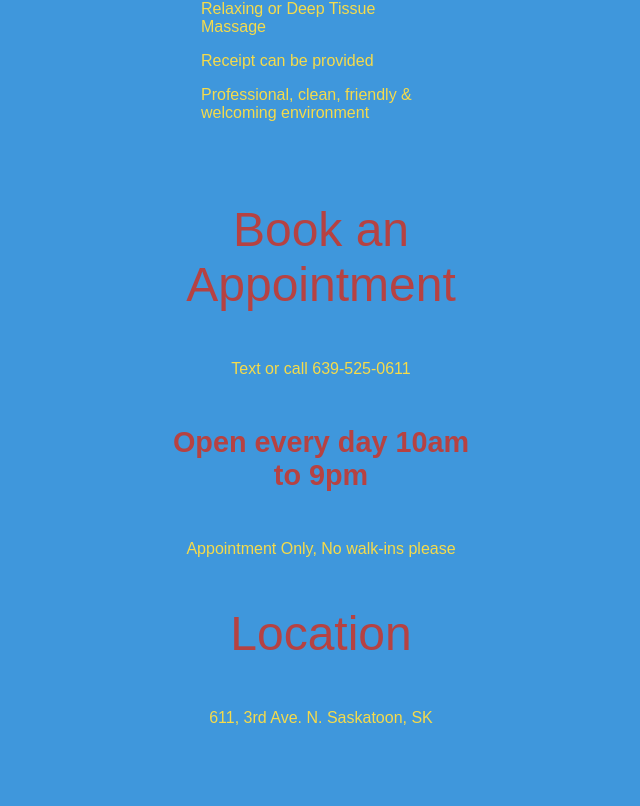
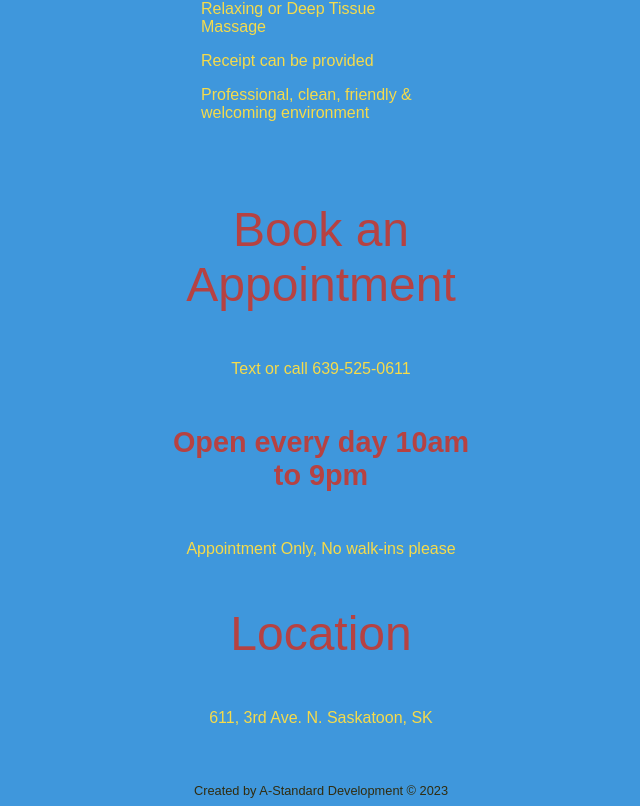
Before and after one commit to SpectreAscended/spa, a React (Vite) app: page / in a window 1280 px wide. Shown: the part 889-1695 px from the top of the page, without its empty margins (319-959 px from the left). Before the commit the page ends 1632 px from the top, so only its background shows below. Built offline with nearby package versions, Linux system fonts and the light colour scheme; a web font is replaced by a local one.

Commit message:
Created footer

```diff
--- a/src/App.tsx
+++ b/src/App.tsx
@@ -2,6 +2,7 @@ import Header from './components/Header';
 import Hero from './components/Hero';
 import Services from './components/Services';
 import Cta from './components/Cta';
+import Footer from './components/Footer';
 
 const App = () => {
   return (
@@ -11,6 +12,7 @@ const App = () => {
         <Hero />
         <Services />
         <Cta />
+        <Footer />
       </main>
     </>
   );
--- /dev/null
+++ b/src/components/Footer.tsx
@@ -0,0 +1,11 @@
+import styles from './footer.module.css';
+
+const Footer: React.FC = () => {
+  return (
+    <footer className={styles.footer}>
+      <p>Created by A-Standard Development &copy; 2023</p>
+    </footer>
+  );
+};
+
+export default Footer;
--- /dev/null
+++ b/src/components/footer.module.css
@@ -0,0 +1,9 @@
+.footer {
+  margin-top: 3rem;
+  padding: 0.5rem;
+}
+
+.footer p {
+  font-size: 0.8rem;
+  color: #312c0f;
+}
```
